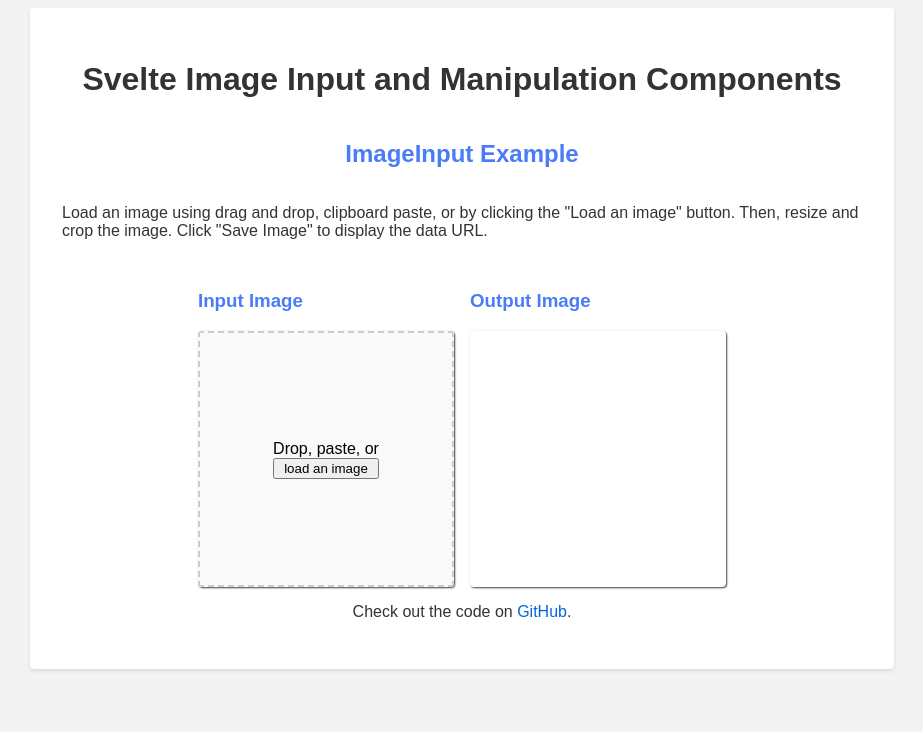
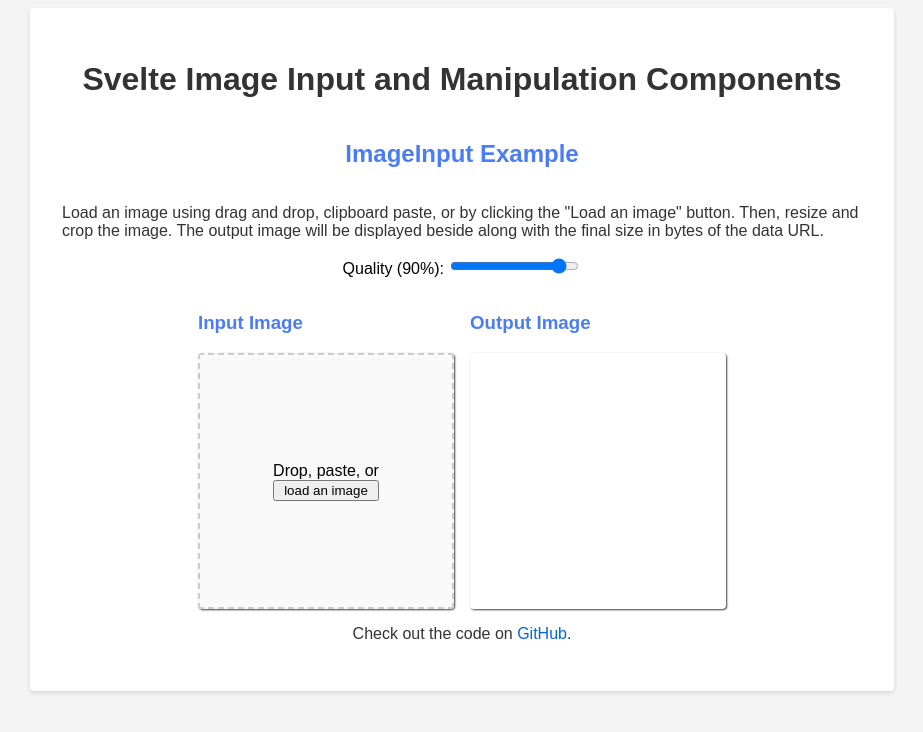
Before and after one commit to saabi/svelte-image-input, a SvelteKit app: page / in a window 1280 px wide. Shown: the top 732 px of the page, without its empty margins (178-1101 px from the left). Built offline with nearby package versions, Linux system fonts and the light colour scheme; what detect-pointer-events would draw is missing.

Commit message:
minor fixes to the demo page

```diff
--- a/src/routes/+page.svelte
+++ b/src/routes/+page.svelte
@@ -2,6 +2,7 @@
 	import ImageInput from '$lib/components/ImageInput.svelte';
 
 	let url = '';
+	let quality = 0.9;
 </script>
 
 <div class="container">
@@ -11,15 +12,27 @@
 
 	<p>
 		Load an image using drag and drop, clipboard paste, or by clicking the
-		"Load an image" button. Then, resize and crop the image. Click
-		"Save Image" to display the data URL.
+		"Load an image" button. Then, resize and crop the image. The output
+		image will be displayed beside along with the final size in bytes of the
+		data URL.
 	</p>
+
+	<label>
+		<span>Quality ({Math.round(quality * 100)}%): </span>
+		<input
+			type="range"
+			min="0.1"
+			max="1"
+			step="0.1"
+			bind:value={quality}
+		/>
+	</label>
 
 	<div class='demo'>
 		<div class='input'>
 			<h3>Input Image</h3>
 			<div class='imagebox'>
-				<ImageInput bind:url />
+				<ImageInput bind:url {quality} />
 			</div>
 		</div>
 
@@ -30,6 +43,9 @@
 					<img src={url} alt='sample output' />
 				{/if}
 			</div>
+			{#if url}
+				<p>data url size: {url.length} bytes</p>
+			{/if}
 		</div>
 	</div>
 
@@ -85,10 +101,6 @@
 		border-radius: 4px;
 		overflow: hidden;
 	}
-	pre {
-		width: 100%;
-		overflow: auto;
-	}
 	a {
 		color: var(--link-color);
 		text-decoration: none;
```
